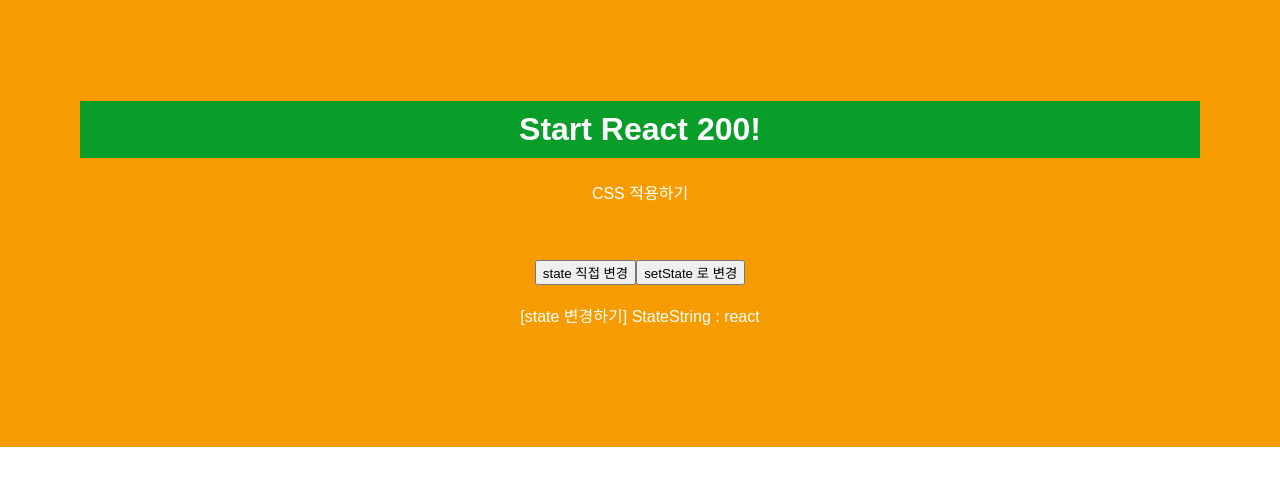
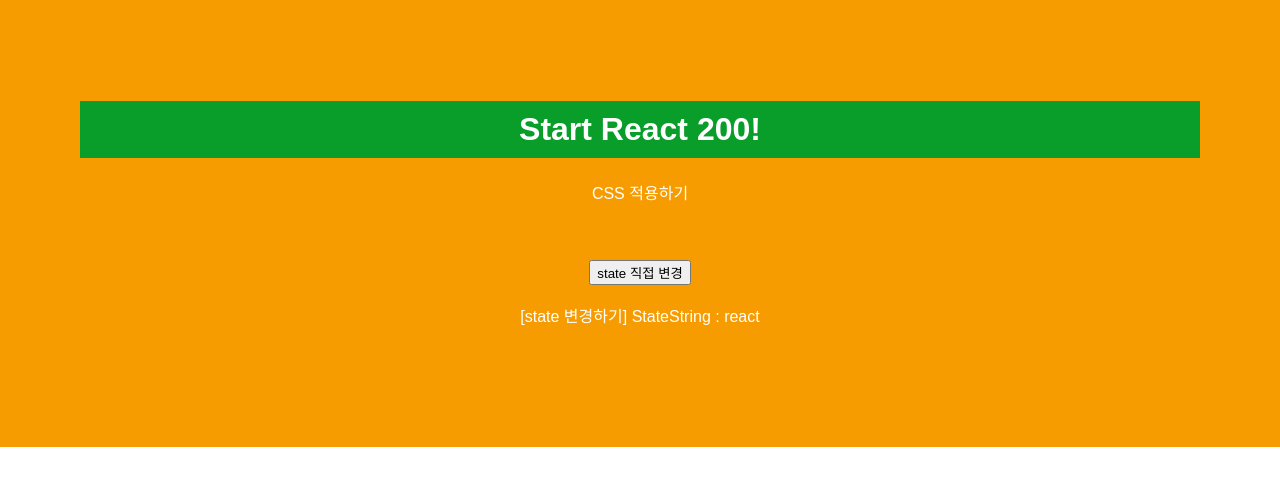
Before and after one commit to jeonnni/react200, a React (Create React App) app: page / in a window 1280 px wide. Shown: the top 486 px of the page. Built offline with nearby package versions, Linux system fonts and the light colour scheme; the HTML template or start-up script is replaced by a standard one.

Commit message:
forceUpdate

```diff
--- a/src/App.js
+++ b/src/App.js
@@ -1,13 +1,13 @@
 // import logo from './logo.svg';
 import './App.css';
-import ReactState from './components/R022ReactSetState.js';
+import ForceUpdate from './components/R023ForceUpdate.js';
 
 function App() {
   return (
     <div>
       <h1>Start React 200!</h1>
       <p>CSS 적용하기</p>
-      <ReactState reactString={"react"}/>
+      <ForceUpdate />
     </div>
   );
 }
--- /dev/null
+++ b/src/components/R023ForceUpdate.js
@@ -0,0 +1,35 @@
+import { Component } from "react";
+
+/**
+ * this.state를 직접 바꾸면 render() 함수를 호출하지 않으므로 원래는 화면에 반영되지 않지만,
+ * this.forceUpdate()는 React의 정상적인 흐름을 무시하고 강제로 렌더링을 시켜버림
+ * 그래서 에러 없이 화면은 바뀌지만, 이런 코드는 비추천
+ */
+
+class R023ForceUpdate extends Component {
+
+    constructor(props){
+        super(props);
+        this.state = {
+            StateString: 'react',
+        }
+    }
+
+    StateChange = () => {
+        this.state.StateString = '리액트'; // ❌ 직접 state 변경 (좋지 않음)
+        this.forceUpdate(); // ✅ 강제로 컴포넌트 리렌더링
+    }
+
+    render(){
+        return(
+            <div>
+                <button onClick={(e)=> this.StateChange('direct', e)}>state 직접 변경</button>
+                <br/>
+                <br/>
+                [state 변경하기] StateString : {this.state.StateString}
+            </div>
+        )
+    }
+}
+
+export default R023ForceUpdate;
```
